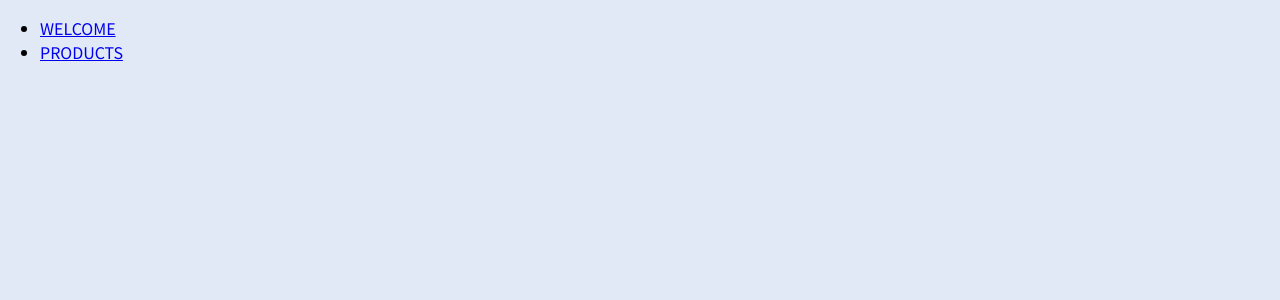
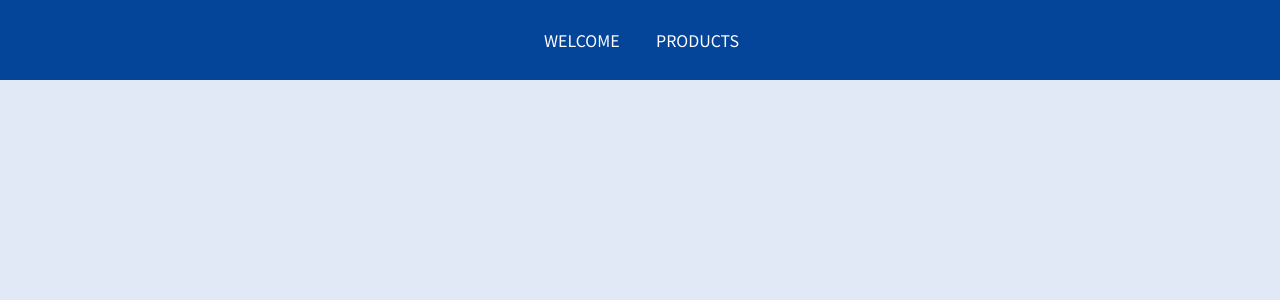
Before and after one commit to berkagmpp/react-router-basic, a JavaScript app: page / in a window 1280 px wide. Shown: the top 300 px of the page. Built offline with nearby package versions, Linux system fonts and the light colour scheme.

Commit message:
Design(MainHeader): Change NavLink in MainHeader.js Change to NavLink(react-router-dom) from Link Import css file with css module in MainHeader.js Ref: #b0b10f7a6eff03378c8ccf231480f012c5f0f684

```diff
--- a/src/components/MainHeader.js
+++ b/src/components/MainHeader.js
@@ -1,14 +1,16 @@
-import { Link } from "react-router-dom";
+import { NavLink } from "react-router-dom";
+
+import classes from './MainHeader.module.css'
 
 const MainHeader = () => {
-    return <header>
+    return <header className={classes.header}>
         <nav>
             <ul>
                 <li>
-                    <Link to="/welcome">WELCOME</Link>
+                    <NavLink activeClassName={classes.active} to="/welcome">WELCOME</NavLink>
                 </li>
                 <li>
-                    <Link to="/products">PRODUCTS</Link>
+                    <NavLink activeClassName={classes.active} to="/products">PRODUCTS</NavLink>
                 </li>
             </ul>
         </nav>
```
